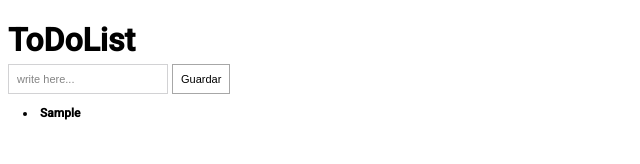
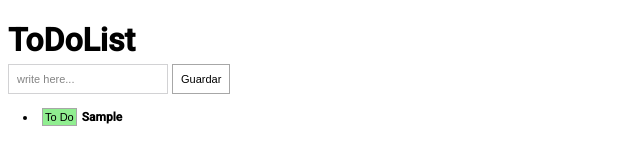
Before and after one commit to Vic102/ToDoList, a plain HTML site: page todolist/index.html in a window 1280 px wide. Both pictures are taken after typing "Sample" into the empty fields and a click on the input "Guardar". Shown: the whole page, without its empty margins (0-640 px from the left). Drawn offline with Linux system fonts and the light colour scheme.

Commit message:
Terminado.

```diff
--- a/todolist/javaJs.js
+++ b/todolist/javaJs.js
@@ -2,6 +2,22 @@
 function stopExecution(e) {
   e.preventDefault();
   return;
+}
+
+function buttonChange(event) {
+  let content = event.target;
+   if (content.innerHTML=='To Do'){
+    content.innerHTML='In Progress';
+    content.style.backgroundColor = 'yellow';
+  }
+  else if (content.innerHTML=='In Progress'){
+    content.innerHTML='Done';
+    content.style.backgroundColor = 'red';
+  }
+  else {
+    content.innerHTML='To Do';
+    content.style.backgroundColor = 'lightgreen';
+  }
 }
 
 function setFormMessage(message) {
@@ -9,7 +25,7 @@ function setFormMessage(message) {
   if (message == "") {
     return;
   }
-  messageBox.innerHTML += "<li>" + message + '</li>';
+  messageBox.innerHTML += "<li> <button class='common-style' id='myBtn' onclick='buttonChange(event)'>To Do</button> " + " " + message + '</li>';
 }
 
 function keepData(event) {
--- a/todolist/style.css
+++ b/todolist/style.css
@@ -15,7 +15,7 @@ body {
 }
 
 
-#button-submit {
+#button-submit, #myBtn {
   background-color: white;
   border-color: #a7a7a7;
 }
@@ -34,3 +34,9 @@ body {
   font-size: 12px;
   font-weight: bold;
 }
+
+#myBtn {
+  padding: 2px;
+  margin: 2px;
+  background-color: lightgreen;
+}
```
